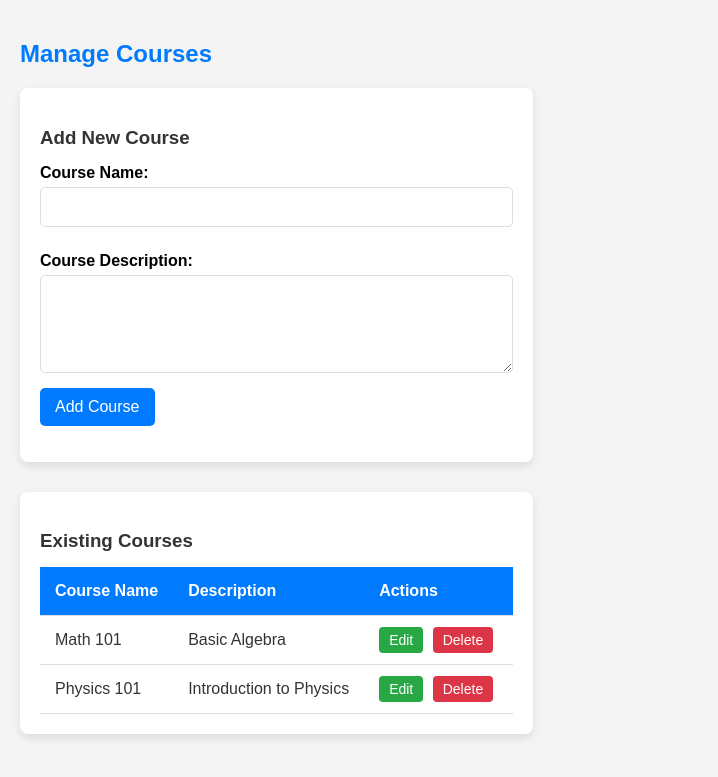
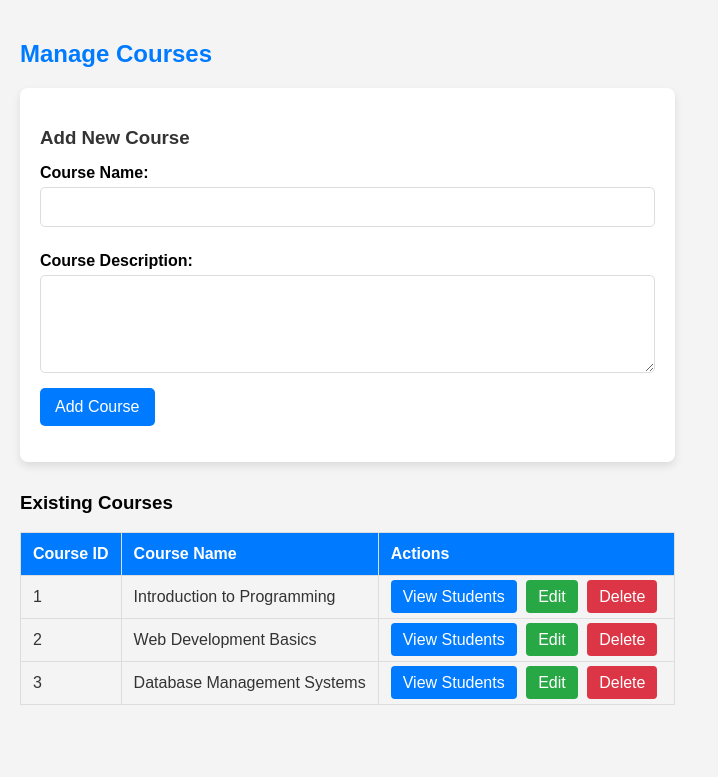
Before and after one commit to KhangNguyen0105/QR-Checkin-System, a PHP site: page /manage-courses.php in a window 1280 px wide. Shown: the top 777 px of the page, without its empty margins (0-718 px from the left). Run offline with PHP 8.4, Linux system fonts and the light colour scheme.

Commit message:
Add some UI

```diff
--- a/asset/css/teacher-styles.css
+++ b/asset/css/teacher-styles.css
@@ -306,43 +306,66 @@ section.dashboard h2 {
     background-color: #0056b3;
 }
 
-/* Course List Styling */
-.course-list {
-    background-color: white;
-    padding: 20px;
-    border-radius: 8px;
-    box-shadow: 0 4px 8px rgba(0, 0, 0, 0.1);
+/* Styling for the course table */
+.course-table {
+    width: 100%;
+    border-collapse: collapse;
+    margin-bottom: 20px;
 }
 
-.course-list h3 {
-    color: #333;
-    margin-bottom: 15px;
+.course-table th, .course-table td {
+    padding: 12px;
+    border: 1px solid #ddd;
+    text-align: left;
 }
 
-/* Table styling */
-.course-list table {
-    width: 100%;
-    border-collapse: collapse;
-}
-
-.course-list table th, .course-list table td {
-    padding: 15px;
-    text-align: left;
-    border-bottom: 1px solid #ddd;
-}
-
-.course-list table th {
+.course-table th {
     background-color: #007bff;
     color: white;
 }
 
-.course-list table td {
+.course-table td {
     color: #333;
 }
 
-.course-list table tr:hover {
-    background-color: #f1f1f1;
+/* Action Buttons Styling */
+.course-table td a.action-btn {
+    padding: 8px 12px;
+    border-radius: 4px;
+    text-decoration: none;
+    margin-right: 5px;
+    color: white;
+    transition: background-color 0.3s;
 }
+
+/* View Button */
+.view-btn {
+    background-color: #007bff;
+}
+
+.view-btn:hover {
+    background-color: #0056b3;
+}
+
+/* Edit Button */
+.edit-btn {
+    background-color: #28a745;
+}
+
+.edit-btn:hover {
+    background-color: #218838;
+}
+
+/* Delete Button */
+.delete-btn {
+    background-color: #dc3545;
+}
+
+.delete-btn:hover {
+    background-color: #c82333;
+}
+
+
 
 /* Action buttons (Edit, Delete) */
 .course-list .edit-btn, .course-list .delete-btn {
--- a/manage-courses.php
+++ b/manage-courses.php
@@ -20,49 +20,107 @@
     </div>
 
     <!-- List of Existing Courses -->
-    <div class="course-list">
+    <div class="existing-courses">
         <h3>Existing Courses</h3>
-        <table>
+        <table class="course-table">
         <thead>
             <tr>
+                <th>Course ID</th>
                 <th>Course Name</th>
-                    <th>Description</th>
                 <th>Actions</th>
             </tr>
         </thead>
         <tbody>
-                <!-- Loop through courses dynamically in PHP -->
-                <?php
-                // Example: Fetch courses from the database
-                // $courses = getCoursesFromDatabase();
-                // foreach ($courses as $course) {
-                //     echo "<tr>
-                //             <td>{$course['name']}</td>
-                //             <td>{$course['description']}</td>
-                //             <td>
-                //                 <a href='edit_course.php?id={$course['id']}' class='edit-btn'>Edit</a>
-                //                 <a href='delete_course.php?id={$course['id']}' class='delete-btn'>Delete</a>
-                //             </td>
-                //           </tr>";
-                // }
-                ?>
+            <!-- Manually added sample courses -->
             <tr>
-                    <td>Math 101</td>
-                    <td>Basic Algebra</td>
+                <td>1</td>
+                <td>Introduction to Programming</td>
                 <td>
-                        <a href="#" class="edit-btn">Edit</a>
-                        <a href="#" class="delete-btn">Delete</a>
+                    <a href="view_course.php?course_id=1" class="action-btn view-btn">View Students</a>
+                    <a href="#" class="action-btn edit-btn" data-course-id="1" data-course-name="Introduction to Programming" data-course-desc="Learn the basics of programming in this introductory course.">Edit</a>
+                    <a href="delete_course.php?course_id=1" class="action-btn delete-btn" onclick="return confirm('Are you sure you want to delete this course?');">Delete</a>
                 </td>
             </tr>
             <tr>
-                    <td>Physics 101</td>
-                    <td>Introduction to Physics</td>
+                <td>2</td>
+                <td>Web Development Basics</td>
                 <td>
-                        <a href="#" class="edit-btn">Edit</a>
-                        <a href="#" class="delete-btn">Delete</a>
+                    <a href="view_course.php?course_id=2" class="action-btn view-btn">View Students</a>
+                    <a href="#" class="action-btn edit-btn" data-course-id="2" data-course-name="Web Development Basics" data-course-desc="Fundamentals of HTML, CSS, and JavaScript for web development.">Edit</a>
+                    <a href="delete_course.php?course_id=2" class="action-btn delete-btn" onclick="return confirm('Are you sure you want to delete this course?');">Delete</a>
                 </td>
             </tr>
+            <tr>
+                <td>3</td>
+                <td>Database Management Systems</td>
+                <td>
+                    <a href="view_course.php?course_id=3" class="action-btn view-btn">View Students</a>
+                    <a href="#" class="action-btn edit-btn" data-course-id="3" data-course-name="Database Management Systems" data-course-desc="Learn relational database concepts and SQL queries.">Edit</a>
+                    <a href="delete_course.php?course_id=3" class="action-btn delete-btn" onclick="return confirm('Are you sure you want to delete this course?');">Delete</a>
+                </td>
+            </tr>
+
         </tbody>
     </table>
+
+    <!-- Edit Course Modal -->
+    <div id="editModal" class="modal">
+        <div class="modal-content">
+            <span class="close">&times;</span>
+            <h2>Edit Course</h2>
+            <form id="editCourseForm" action="edit_course.php" method="post">
+                <input type="hidden" name="course_id" id="course_id">
+
+                <label for="course_name">Course Name</label>
+                <input type="text" name="course_name" id="course_name" required>
+
+                <label for="course_desc">Course Description</label>
+                <textarea name="course_desc" id="course_desc" rows="4" required></textarea>
+
+                <button type="submit">Save Changes</button>
+            </form>
         </div>
     </div>
+
+    </div>
+</div>
+
+<script>
+
+    // Get the modal and close button
+    var modal = document.getElementById("editModal");
+    var closeBtn = document.getElementsByClassName("close")[0];
+
+    // Get the edit buttons
+    var editButtons = document.querySelectorAll(".edit-btn");
+
+    // Loop through all edit buttons and add click event
+    editButtons.forEach(function(button) {
+        button.addEventListener("click", function() {
+            var courseId = this.getAttribute("data-course-id");
+            var courseName = this.getAttribute("data-course-name");
+            var courseDesc = this.getAttribute("data-course-desc");
+
+            // Populate the form with course data
+            document.getElementById("course_id").value = courseId;
+            document.getElementById("course_name").value = courseName;
+            document.getElementById("course_desc").value = courseDesc;
+
+            // Open the modal
+            modal.style.display = "block";
+        });
+    });
+
+    // Close the modal when clicking the close button
+    closeBtn.onclick = function() {
+        modal.style.display = "none";
+    }
+
+    // Close the modal when clicking outside of the modal content
+    window.onclick = function(event) {
+        if (event.target == modal) {
+            modal.style.display = "none";
+        }
+    }
+
+</script>
--- a/reports.php
+++ b/reports.php
@@ -51,7 +51,7 @@
         </table>
 
         <!-- Export to Excel Button -->
-        <button id="export-excel" style="margin-top: 20px;" onclick="exportTableToExcel('report-table', 'attendance_report')">Export to Excel</button>
+        <button id="export-excel" class="export-btn" style="margin-top: 20px;" onclick="exportTableToExcel('report-table', 'attendance_report')">Export to Excel</button>
     </div>
 </div>
 
```
Also changed, not shown: other parts of asset/css/teacher-styles.css (+141 -0 lines), view_course.php (added, +89 -0 lines). Lines whose indentation alone changed are shown as unchanged.
